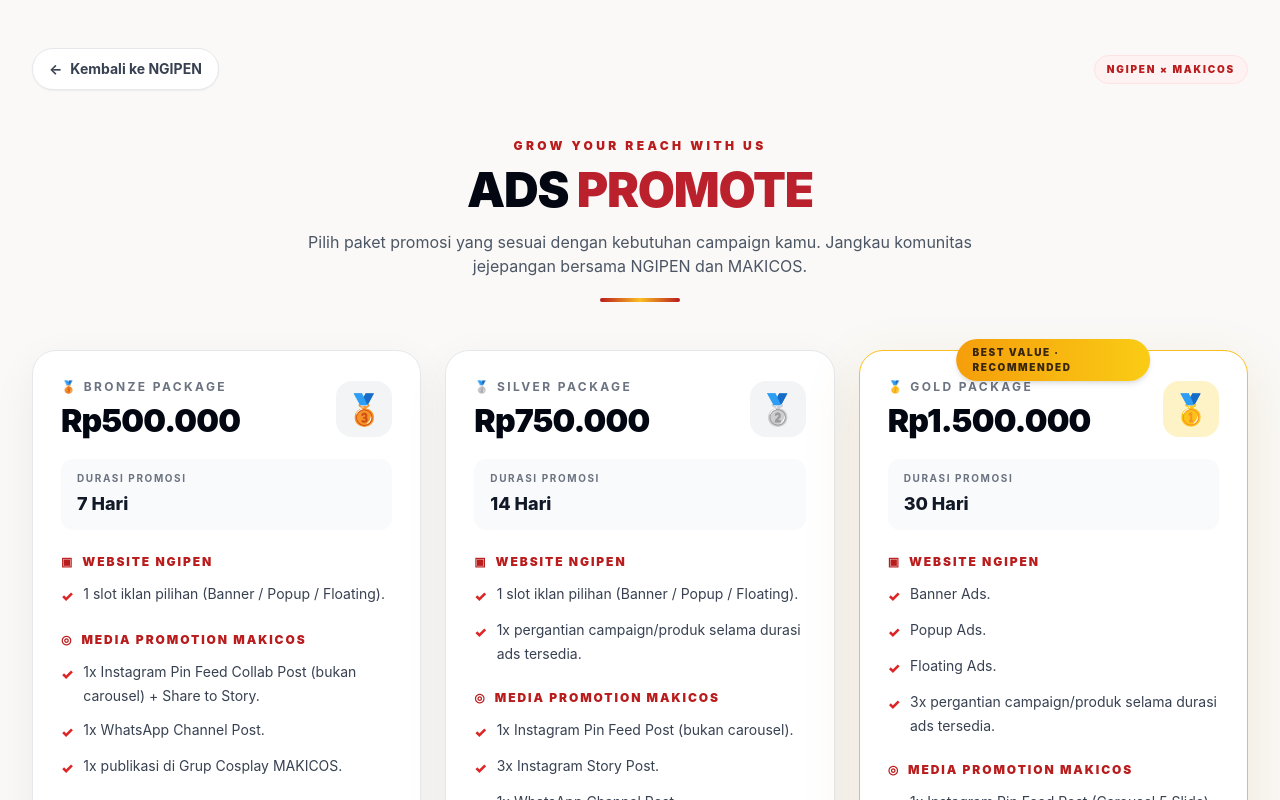
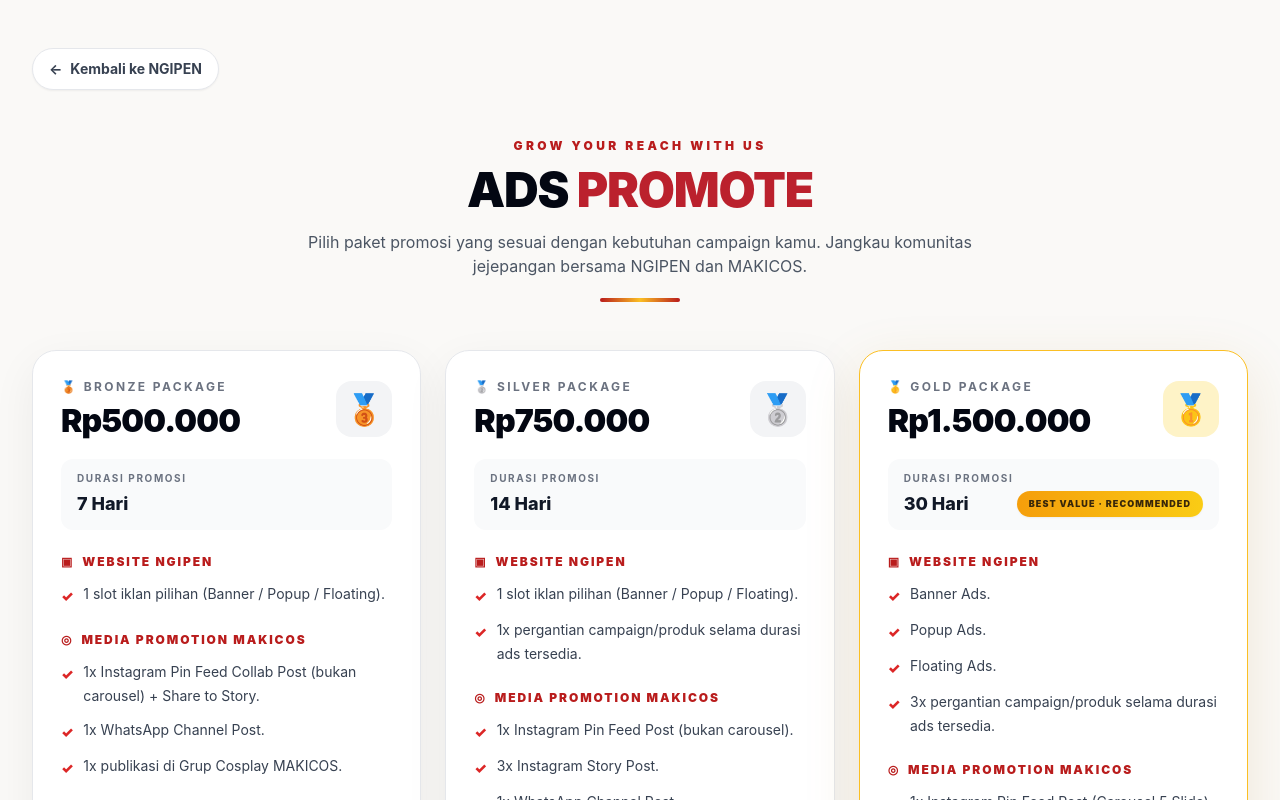
Before and after one commit to makicosid/ngipen-makicos, a Next.js app: page /ads-promote in a window 1280 px wide. Shown: the top 800 px of the page. Built offline with nearby package versions, Linux system fonts and the light colour scheme; no server answers.

Commit message:
Reposition Gold package badge and remove brand pill

```diff
--- a/app/ads-promote/page.tsx
+++ b/app/ads-promote/page.tsx
@@ -78,9 +78,6 @@ export default function AdsPromotePage() {
             <span aria-hidden="true">←</span>
             Kembali ke NGIPEN
           </Link>
-          <span className="rounded-full border border-red-100 bg-red-50 px-3 py-1.5 text-[10px] font-black tracking-[0.18em] text-red-700 dark:border-red-900/50 dark:bg-red-950/40 dark:text-red-300">
-            NGIPEN × MAKICOS
-          </span>
         </div>
 
         <header className="ads-promote-enter mx-auto mb-9 max-w-3xl text-center sm:mb-12">
@@ -104,12 +101,6 @@ export default function AdsPromotePage() {
               className={`ads-promote-card ads-promote-card--${pkg.tone} relative flex h-full flex-col rounded-3xl border bg-white p-5 shadow-[0_14px_45px_rgba(30,20,20,0.06)] sm:p-7 dark:bg-[#191a1f] ${pkg.id === "gold" ? "border-amber-400 shadow-[0_18px_55px_rgba(180,130,35,0.15)] lg:-translate-y-2" : "border-gray-200 dark:border-gray-700"}`}
               style={{ animationDelay: `${index * 100}ms` }}
             >
-              {pkg.id === "gold" && (
-                <div className="absolute -top-3 left-1/2 -translate-x-1/2 rounded-full bg-gradient-to-r from-amber-500 to-yellow-400 px-4 py-1.5 text-[10px] font-black uppercase tracking-[0.16em] text-[#38270a] shadow-md">
-                  Best Value · Recommended
-                </div>
-              )}
-
               <div className="flex items-center justify-between gap-3">
                 <div>
                   <p className="text-xs font-bold uppercase tracking-[0.2em] text-gray-500 dark:text-gray-400">
@@ -128,9 +119,16 @@ export default function AdsPromotePage() {
                 <p className="text-[10px] font-bold uppercase tracking-[0.16em] text-gray-500 dark:text-gray-400">
                   Durasi Promosi
                 </p>
-                <p className="mt-1 text-lg font-extrabold text-gray-900 dark:text-white">
-                  {pkg.duration}
-                </p>
+                <div className="mt-1 flex flex-wrap items-center justify-between gap-2">
+                  <p className="text-lg font-extrabold text-gray-900 dark:text-white">
+                    {pkg.duration}
+                  </p>
+                  {pkg.id === "gold" && (
+                    <span className="inline-flex rounded-full bg-gradient-to-r from-amber-500 to-yellow-400 px-3 py-1.5 text-[9px] font-black uppercase tracking-[0.12em] text-[#38270a] shadow-sm">
+                      Best Value · Recommended
+                    </span>
+                  )}
+                </div>
               </div>
 
               <div className="mt-6 flex-1 space-y-6">
```
